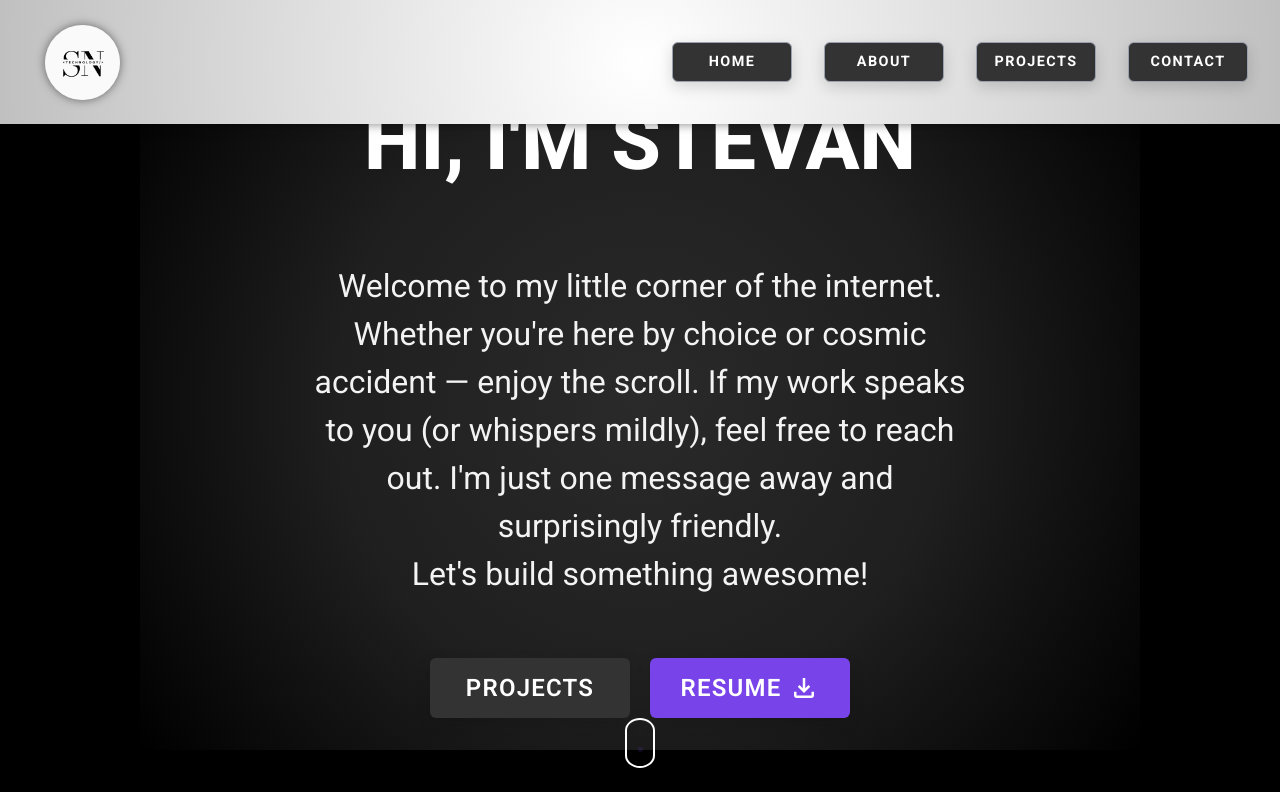
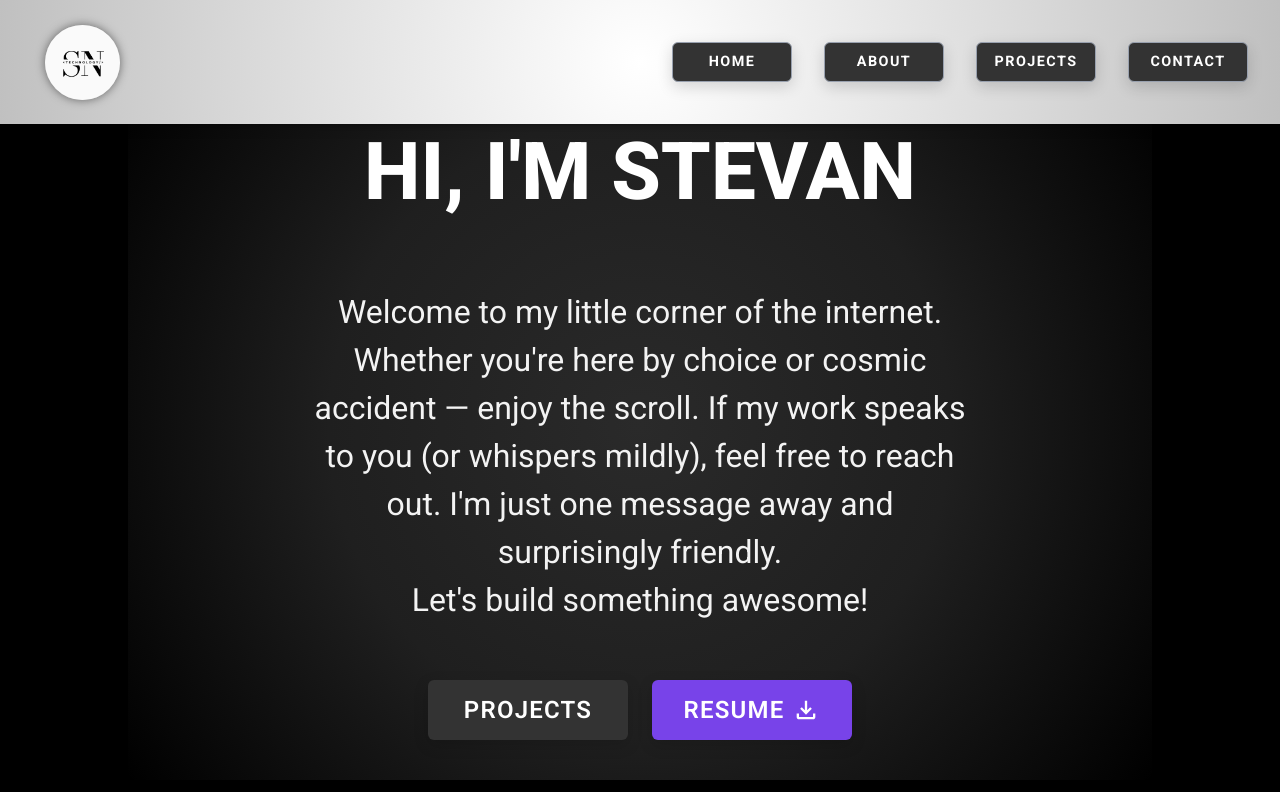
Before and after one commit to Nikolic1992/nikolic_stevan_portfolio, a React (Vite) app: page / in a window 1280 px wide. Shown: the top 792 px of the page. Built offline with nearby package versions, Linux system fonts and the light colour scheme.

Commit message:
fix: Hero layout fix

```diff
--- a/src/components/Hero.jsx
+++ b/src/components/Hero.jsx
@@ -1,4 +1,3 @@
-// ICONS
 import { MdOutlineFileDownload } from "react-icons/md";
 function Hero() {
   const smoothScroll = (id) => {
@@ -8,10 +7,12 @@ function Hero() {
     }
   };
   return (
-    <div className="relative py-[150px] md:h-screen flex flex-col items-center md:justify-center px-4">
-      <div className="flex flex-col md:justify-center md:items-center text-center w-full max-w-[1000px] p-6 sm:p-[2rem] gap-[1.875rem] md:gap-[3.75rem] bg-[radial-gradient(circle,_#2a2a2a,_#1f1f1f,_#000000)] shadow-[0_0_40px_rgba(0,0,0,0.6)] rounded-lg">
-        <h1 className="hero-heading">Hi, I'm Stevan</h1>
-        <h3 className="hero-secondary">
+    <div className="relative flex flex-col items-center px-2 py-24 sm:px-4 md:px-8 lg:px-12 xl:px-0 min-h-[90vh] md:min-h-screen pt-[4.5rem]">
+      <div className="flex flex-col justify-center items-center text-center w-full max-w-2xl sm:max-w-3xl md:max-w-4xl lg:max-w-5xl p-4 sm:p-8 md:p-10 gap-8 md:gap-14 bg-[radial-gradient(circle,_#2a2a2a,_#1f1f1f,_#000000)] shadow-[0_0_40px_rgba(0,0,0,0.6)] rounded-lg">
+        <h1 className="hero-heading text-[2.2rem] sm:text-[2.7rem] md:text-[3.2rem] lg:text-[3.7rem] xl:text-[4rem]">
+          Hi, I'm Stevan
+        </h1>
+        <h3 className="hero-secondary text-[1.1rem] sm:text-[1.25rem] md:text-[1.4rem] lg:text-[1.6rem]">
           Welcome to my little corner of the internet. Whether you're here by
           choice or cosmic accident — enjoy the scroll. If my work speaks to you
           (or whispers mildly), feel free to reach out. I'm just one message
@@ -19,10 +20,10 @@ function Hero() {
           <br />
           <span className="font-italic">Let's build something awesome!</span>
         </h3>
-        <div className="flex items-center gap-5">
+        <div className="flex flex-col sm:flex-row items-center gap-4 sm:gap-6">
           <button
             onClick={() => smoothScroll("projects")}
-            className="hero-btn wiggle-on-hover"
+            className="hero-btn wiggle-on-hover w-full sm:w-auto"
           >
             Projects
           </button>
@@ -31,15 +32,13 @@ function Hero() {
             target="_blank"
             rel="noopener noreferrer"
             download
-            className="hero-resume-btn wiggle-on-hover gap-2 flex items-center"
+            className="hero-resume-btn wiggle-on-hover gap-2 flex items-center w-full sm:w-auto justify-center"
           >
             <span>Resume</span>
-            <MdOutlineFileDownload size={30} />
+            <MdOutlineFileDownload size={28} />
           </a>
         </div>
       </div>
-
-      {/* Bottom page loader - CENTERED */}
       <div className="absolute bottom-8 flex justify-center w-full">
         <span className="loader"></span>
       </div>
```
